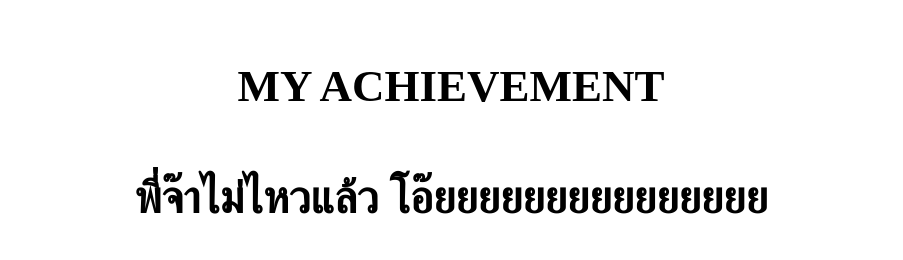
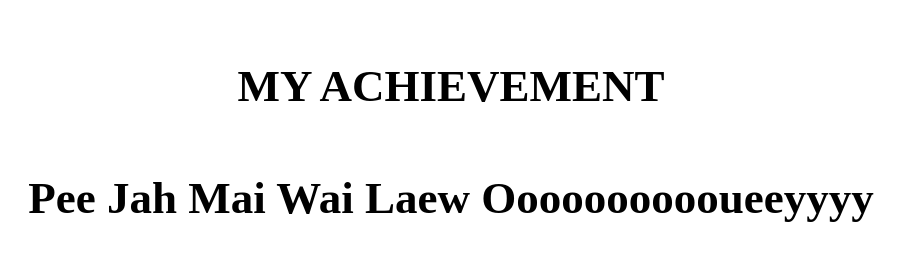
Before and after one commit to hutukaeo/CE.project, a plain HTML site: page port.html in a window 1280 px wide. Shown: the whole page, without its empty margins (189-1092 px from the left). Drawn offline with Linux system fonts and the light colour scheme; files whose address does not match are found by name; a web font is replaced by a local one.

Commit message:
Translate Thai text to English in port.html

```diff
--- a/port.html
+++ b/port.html
@@ -19,7 +19,7 @@
   </head>
   <body>
     <h1>MY ACHIEVEMENT</h1>
-    <h1>พี่จ๊าไม่ไหวแล้ว โอ๊ยยยยยยยยยยยยยยย</h1>
+    <h1>Pee Jah Mai Wai Laew Ooooooooooueeyyyy</h1>
 
     <div>
       <img src="" />
```
